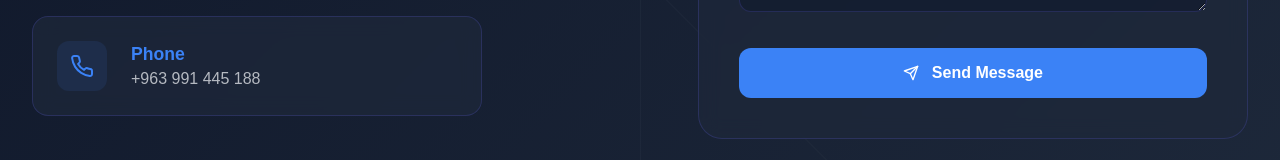
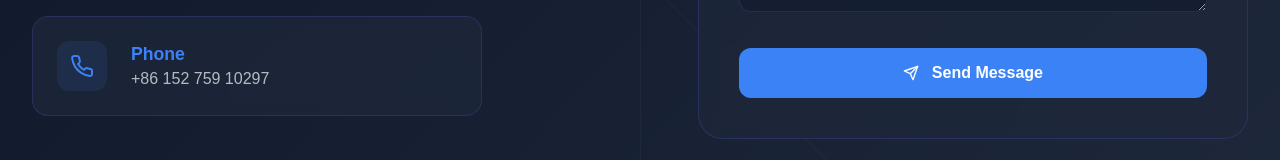
Before and after one commit to manaf12/new-portfolio, a React (Create React App) app: page / in a window 1280 px wide. Shown: the part 7496-7656 px from the top of the page. Built offline with nearby package versions, Linux system fonts and the light colour scheme.

Commit message:
contact info

```diff
--- a/src/components/contact/Contact.jsx
+++ b/src/components/contact/Contact.jsx
@@ -154,7 +154,7 @@ const Contact = () => {
               <div className="contact-info">
                 <h3>Phone</h3>
                 <a href="tel:+963991445188">
-                  +963 991 445 188
+                  +86 152 759 10297
                 </a>
               </div>
             </motion.div>
```
